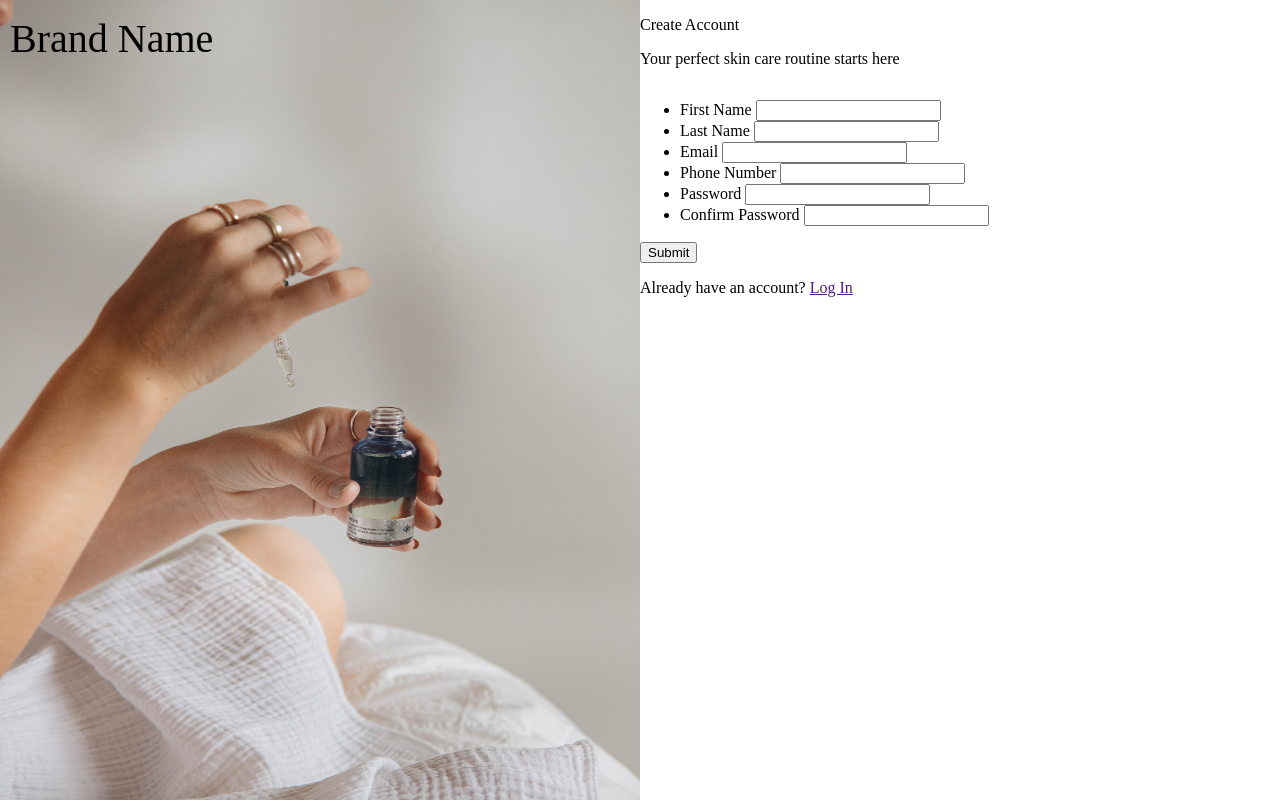
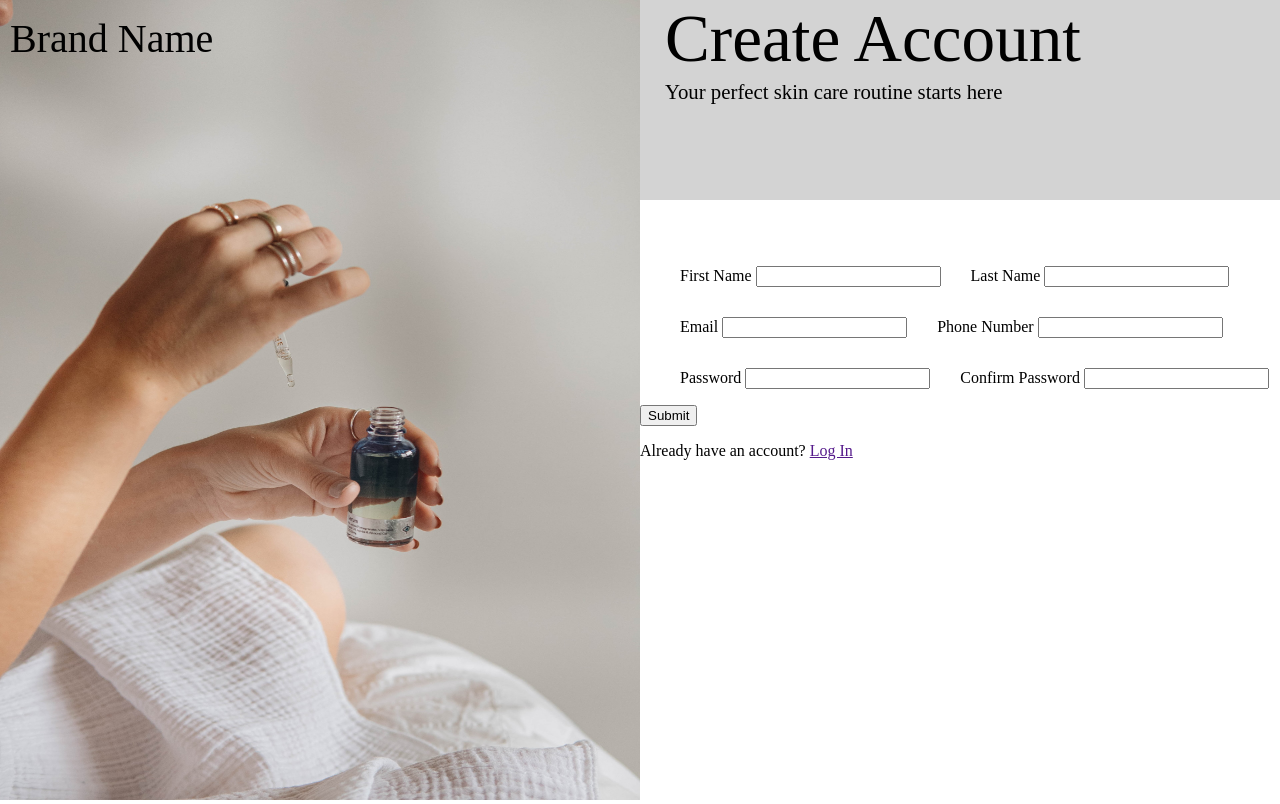
Before and after one commit to Lune3/sign_up-form, a plain HTML site: page index.html in a window 1280 px wide. Drawn offline with Linux system fonts and the light colour scheme.

Commit message:
Positing of input tags

```diff
--- a/styleSheet.css
+++ b/styleSheet.css
@@ -26,4 +26,40 @@ img[src^= "images/"]{
     flex: 1;
     display: flex;
     flex-direction: column;
+    gap: 50px;
 }
+
+.accountCreation{
+    height: 200px;
+    background-color: lightgrey;
+    display: flex;
+    flex-direction: column;
+}
+
+.accountCreation p{
+    margin: 0;
+    margin-left: 25px;
+}
+
+.accountCreation p:first-child{
+    padding-top: 0px;
+    font-size: 4.2rem;
+    margin-bottom: 2px;
+}
+
+.accountCreation p:first-child + p{
+    font-size: 1.3rem;
+}
+
+.accountCreation + div{
+    display: flex;
+    justify-content: center;
+}
+
+ul{
+    max-width: 700px;
+    list-style: none;
+    display: flex;
+    flex-wrap: wrap;
+    gap: 30px;
+}
```
